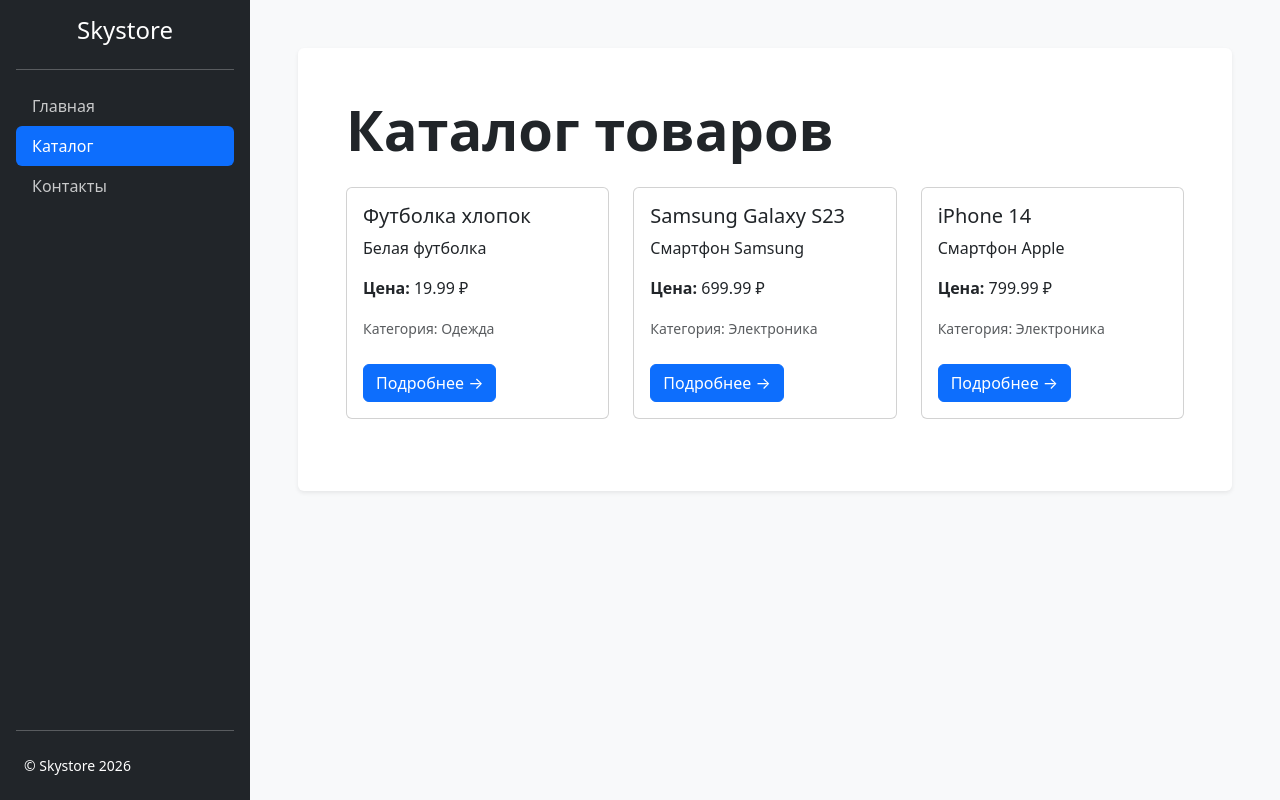
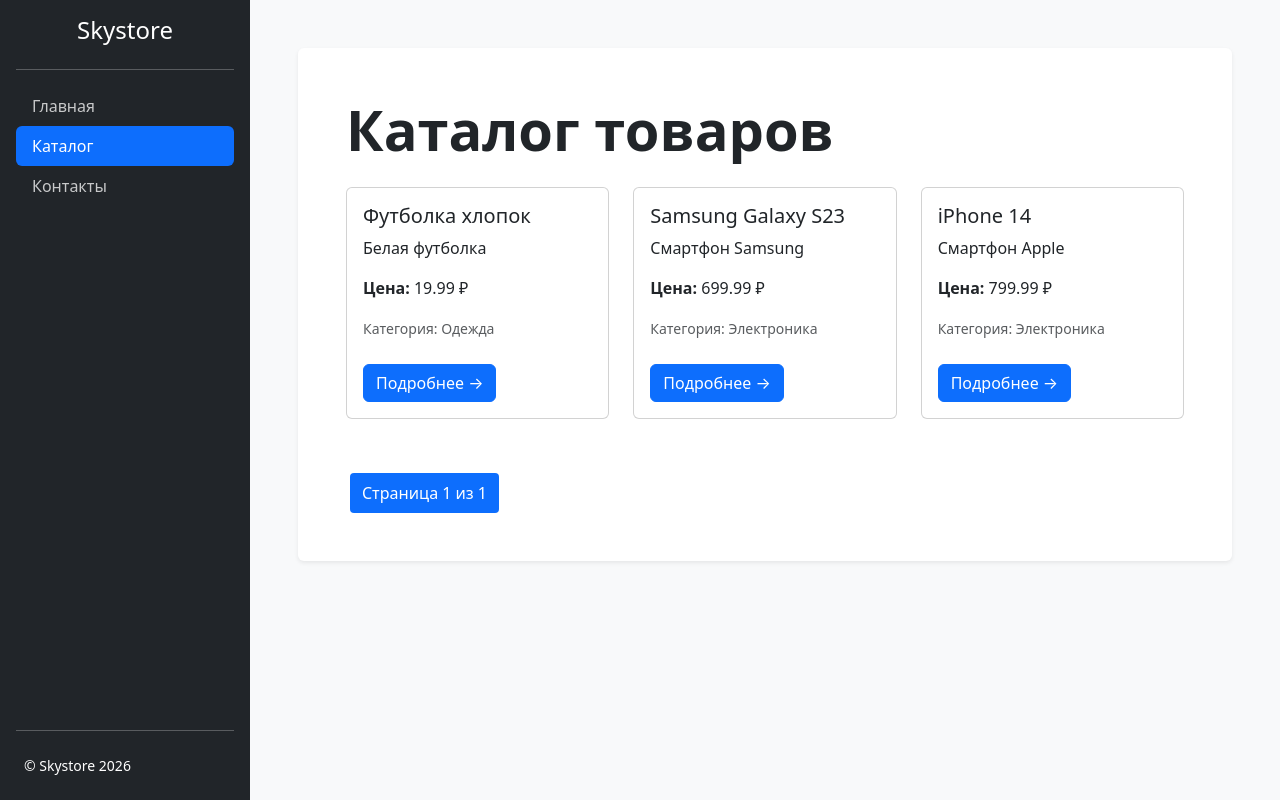
Before and after one commit to Viktor84-code/django-online-store, a Django app: page /catalog/ in a window 1280 px wide. Run offline with Django 5.2, Linux system fonts and the light colour scheme; data comes from the database, SQL or seed files in the repository.

Commit message:
feat: add pagination to catalog with green styling

```diff
--- a/catalog/templates/catalog/catalog.html
+++ b/catalog/templates/catalog/catalog.html
@@ -8,6 +8,26 @@
         .sidebar { min-width: 250px; height: 100vh; background: #212529; color: white; }
         .nav-link { color: rgba(255,255,255,.75); }
         .nav-link:hover, .nav-link.active { color: white; background: #0d6efd; }
+        .pagination {
+    margin-top: 30px;
+    text-align: center;
+}
+.pagination a, .pagination span {
+    display: inline-block;
+    padding: 8px 12px;
+    margin: 0 4px;
+    text-decoration: none;
+    background: #f4f4f4;
+    border-radius: 4px;
+}
+.pagination a:hover {
+    background: #0d6efd;
+    color: white;
+}
+.pagination span {
+    background: #0d6efd;
+    color: white;
+}
     </style>
 </head>
 <body class="bg-light">
@@ -44,7 +64,21 @@
                 <p class="text-muted">Товаров пока нет</p>
                 {% endfor %}
             </div>
-        </div>
+             <!-- Пагинация -->
+    <div class="pagination" style="margin-top: 30px; text-align: center;">
+        {% if products.has_previous %}
+            <a href="?page=1">&laquo; Первая</a>
+            <a href="?page={{ products.previous_page_number }}">Назад</a>
+        {% endif %}
+
+        <span>Страница {{ products.number }} из {{ products.paginator.num_pages }}</span>
+
+        {% if products.has_next %}
+            <a href="?page={{ products.next_page_number }}">Вперед</a>
+            <a href="?page={{ products.paginator.num_pages }}">Последняя &raquo;</a>
+        {% endif %}
+    </div>
+</div>
     </main>
 </div>
 <script src="https://cdn.jsdelivr.net/npm/bootstrap@5.3.0/dist/js/bootstrap.bundle.min.js"></script>
--- a/catalog/views.py
+++ b/catalog/views.py
@@ -35,7 +35,10 @@
 
 
 def catalog(request):
-    products = Product.objects.all()
+    products_list = Product.objects.all()
+    paginator = Paginator(products_list, 6)
+    page_number = request.GET.get('page')
+    products = paginator.get_page(page_number)
     return render(request, "catalog/catalog.html", {"products": products})
 
 
```
